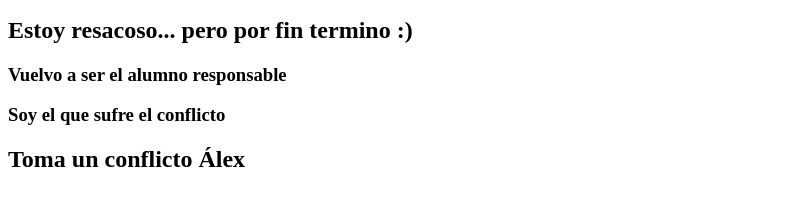
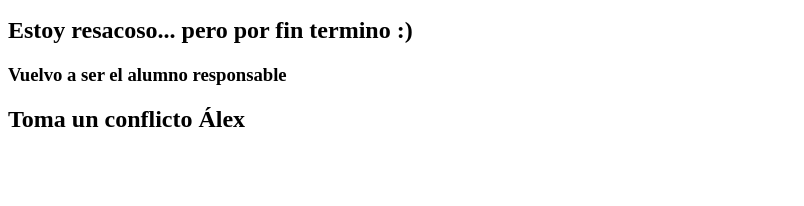
Before and after one commit to GatoGit21/Silksong, a plain HTML site: page index.html in a window 1280 px wide. Shown: the part 110-316 px from the top of the page, without its empty margins (0-804 px from the left). Drawn offline with Linux system fonts and the light colour scheme.

Commit message:
Soy el del conflicto que acepta el tuyo

```diff
--- a/index.html
+++ b/index.html
@@ -11,7 +11,6 @@
     <h2>Soy el alumno B y soy responsable</h2>
     <h2>Estoy resacoso... pero por fin termino :)</h2>
     <h3>Vuelvo a ser el alumno responsable</h3>
-    <h3>Soy el que sufre el conflicto</h3>
     <h2>Toma un conflicto Álex</h2>
 </body>
 </html>
```
